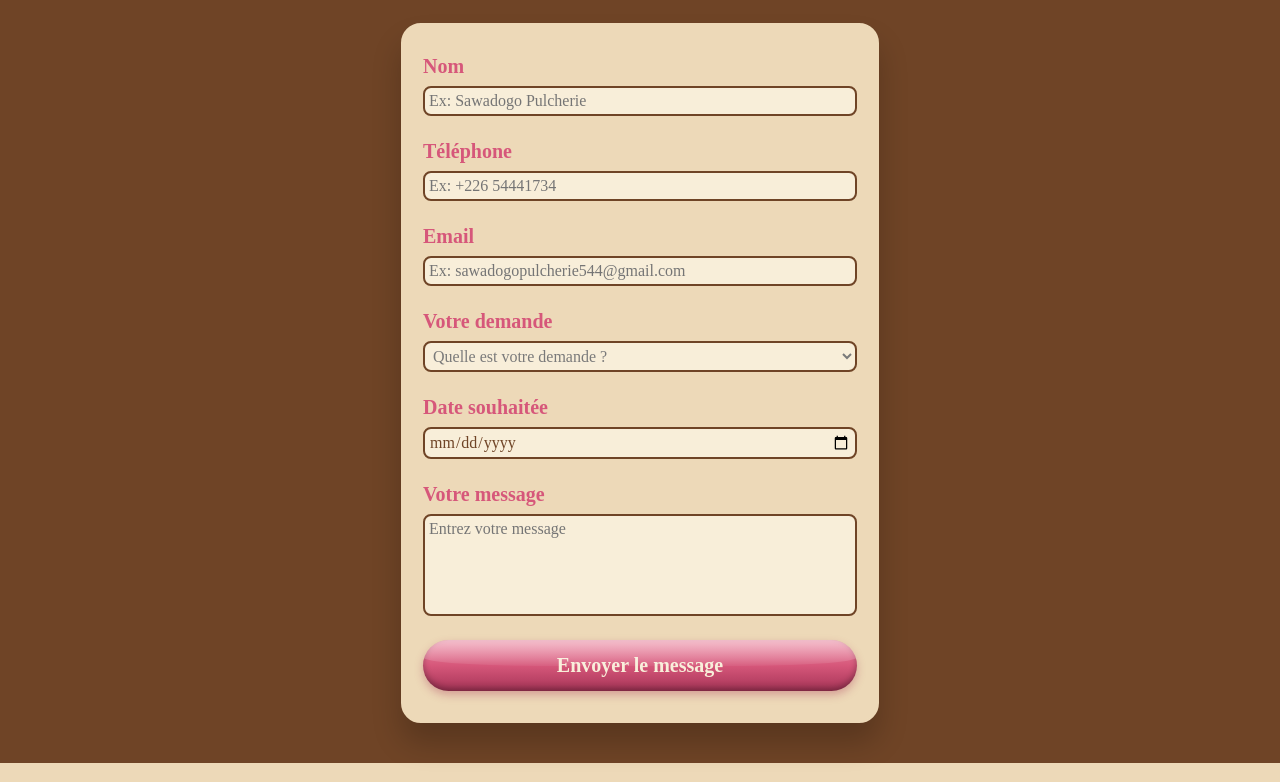
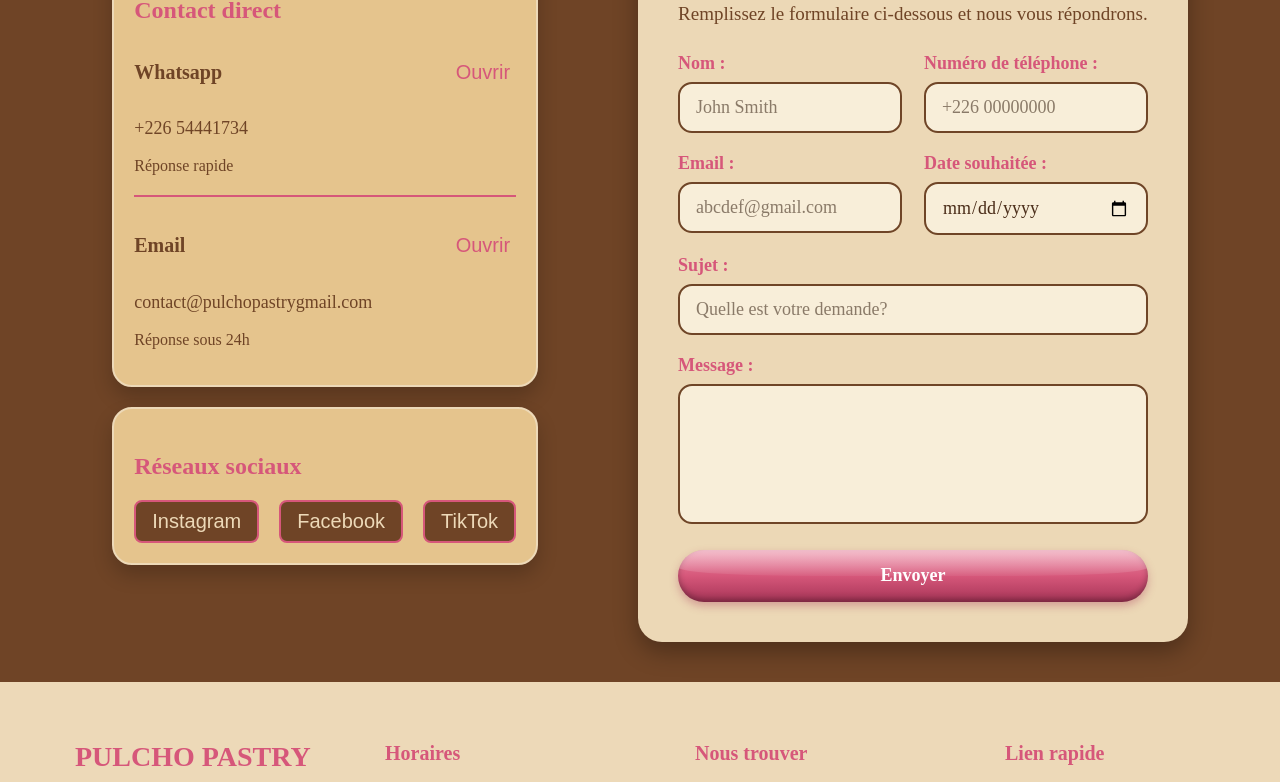
Before and after one commit to sawadogopulcherie544-art/Boutique, a plain HTML site: page contact.html in a window 1280 px wide. Shown: the part 576-1358 px from the top of the page. Drawn offline with Linux system fonts and the light colour scheme.

Commit message:
contact page updating

```diff
--- a/contact.html
+++ b/contact.html
@@ -26,52 +26,95 @@
         <p>Écrivez-nous, nous vous répondons très vite.</p>
       </section>
 
-      <section class="contact-form">
-        <h2>Ecrivez-nous</h2>
+      <section class="contact-infos">
 
-          <form action="#" method="post" class="form-container">
+       <!--CONTIENT LES INFORMATIONS DE CONTACT -->
+        <div class="container">
+
+          <!--INFORMATIONS DE CONTACT-->
+          <div class="contact-direct">
+            <h3>Contact direct</h3>
+
+            <div class="contact-item">
+              <h2>Whatsapp</h2>
+              <button class="contact-button"><a href="https://wa.me/22654441734" target="_blank">Ouvrir</a></button>
+            </div>
+            <p class="contact-number">+226 54441734</p>
+            <p class="contact-description">Réponse rapide</p>
+
+            <hr>
+
+            <div class="contact-item">
+              <h2>Email</h2>
+              <button class="contact-button"><a href="mailto:contact@pulchopastrygmail.com" target="_blank">Ouvrir</a></button>
+            </div>
+            <p class="contact-number">contact@pulchopastrygmail.com</p>
+            <p class="contact-description">Réponse sous 24h</p>
+          </div>
+
+          <!--PAGES RESEAUX SOCIAUX-->
+          <div class="contact-social">
+            <h3>Réseaux sociaux</h3>
+            <div class="social-button">
+              <button class="contact-button"><a href="https://www.instagram.com/pulchopastry/" target="_blank">Instagram</a></button>
+              <button class="contact-button"><a href="https://www.facebook.com/pulchopastry" target="_blank">Facebook</a></button>
+              <button class="contact-button"><a href="https://www.tiktok.com/@pulchopastry" target="_blank">TikTok</a></button>
+            </div>
+          </div>
+
+        </div>
+
+        <!--FORMULAIRE DE CONTACT-->
+
+        <div class="contact-form">
+
+        <h1>Contactez-nous</h1>
+        <p>Remplissez le formulaire ci-dessous et nous vous répondrons.</p>
+
+        <form class="form">
 
           <div class="form-group">
-              <label for="name">Nom</label>
-              <input type="text" id="name" name="name" required placeholder="Ex: Sawadogo Pulcherie">
+            <div class="form-label">
+              <label for="name">Nom :</label>
+              <input type="text" id="name" name="name" placeholder="John Smith" required>
+            </div>
+
+            <div class="form-label">
+              <label for="number">Numéro de téléphone :</label>
+              <input type="tel" id="number" name="number" placeholder="+226 00000000" required>
+            </div>
           </div>
 
           <div class="form-group">
-              <label for ="phone">Téléphone</label>
-              <input type="tel" id="phone" name="phone" required placeholder="Ex: +226 54441734">
+            <div class="form-label">
+              <label for="email">Email :</label>
+              <input type="email" id="email" name="email" placeholder="abcdef@gmail.com" required>
             </div>
 
-            <div class="form-group">
-              <label for="email">Email</label>
-              <input type="email" id="email" name="email" required placeholder="Ex: sawadogopulcherie544@gmail.com">
+            <div class="form-label">
+              <label for="date">Date souhaitée :</label>
+              <input type="date" id="date" name="date" required>
+            </div>
           </div>
 
-            <div class="form-group">
-              <label for="demande">Votre demande</label>
-              <select id="demande" name="demande" required>
-                <option value="" disabled selected>Quelle est votre demande ?</option>
-                <option>Commander une douceur</option>
-                <option>Gâteau personnalisé (anniversaire, mariage…)</option>
-                <option>Organiser un événement</option>
-                <option>Poser une question</option>
-                <option>Autre demande</option>
-              </select>
+          <div class="form-label">
+            <label for="subject">Sujet :</label>
+            <input type="text" id="subject" name="subject" placeholder="Quelle est votre demande?">
           </div>
 
-            <div class="form-group">
-              <label for="date">Date souhaitée</label>
-              <input type="date" id="date" name="date" required>
+          <div class="form-label">
+            <label for="message">Message :</label>
+            <textarea id="message" name="message" rows="5" required></textarea>
           </div>
 
-            <div class="form-group">
-              <label for="message">Votre message</label>
-              <textarea id="message" name="message" rows="5" required placeholder="Entrez votre message"></textarea>
+          <button type="submit">Envoyer</button>
+        </form>
+
         </div>
 
-            <button type="submit">Envoyer le message</button>
-          </form>
 
       </section>
+
 
     </main>
    <footer>
@@ -91,7 +134,7 @@
     <h3>Nous trouver</h3>
     <p>Ouagadougou / Burkina Faso</p>
     <p>Téléphone : +226 54441734</p>
-    <p>Adresse mail : sawadogopulcherie544@gmail.com</p>
+    <p>Adresse mail : sawadogopulcherie@gmail.com</p>
   </div>
 
   <div>
--- a/css/style.css
+++ b/css/style.css
@@ -248,6 +248,14 @@ footer div{
     .produit-items{
         flex-wrap: wrap;
     }
+    .contact-infos {
+        grid-template-columns: 1fr;
+        padding: 40px 16px 60px;
+    }
+  .contact-form {
+    order: -1;
+    padding: 24px 16px;
+  }
 }
 
 /*Produits.html*/
@@ -540,75 +548,176 @@ footer div{
     color: #6F4426;
     margin-bottom: 40px;
 }
-.contact-form{
-    padding:  40px 20px;
+/*BOX DE GAUCHE*/
+
+.contact-infos{
+    padding: 40px 20px;
+    display: flex;
+    justify-content: center;
+    gap: 80px;
+    flex-wrap: wrap;
     background-color: #6F4426;
 }
-.contact-form h2{
-    font-size: 36px;
-    color: #EDD9B8;
-    margin-bottom: 40px;
-    text-align: center;
+.container{
+    padding: 40px 20px;
 }
-.contact-form form{
-    background-color: #EDD9B8;
-    padding: 30px 20px;
-    gap: 24px;
-    width: 35%;
-    margin: 0 auto;
-    display: flex;
-    flex-direction: column;
+.contact-direct{
+    background-color: #E5C48D;
+    padding: 20px;
+    margin-bottom: 20px;
     border-radius: 20px;
     border: 2px solid #EDD9B8;
-    box-shadow: 0 20px 30px rgba(0, 0, 0, 0.2);
+    box-shadow: 0 10px 20px rgba(0, 0, 0, 0.2);
 }
-.form-group{
+.contact-direct h3{
+    font-size: 24px;
+    color: #D6577A;
+    margin-bottom: 20px;
+}
+.contact-direct h2{
+    font-size: 20px;
+    color: #6F4426;
+}
+.contact-item{
     display: flex;
-    flex-direction: column;
-    gap: 8px;
+    justify-content: space-between;
+    align-items: center;
 }
-.form-group label{
+.contact-item .contact-button{
+    border: none;
+    background-color: #E5C48D;
+}
+.contact-item .contact-button a{
+    text-decoration: none;
+    color: #D6577A;
     font-size: 20px;
+}
+hr{
+    border: 1px solid #D6577A;
+    margin: 20px 0;
+}
+.contact-social{
+    background-color: #E5C48D;
+    padding: 20px;
+    border-radius: 20px;
+    border: 2px solid #EDD9B8;
+    box-shadow: 0 10px 20px rgba(0, 0, 0, 0.2);
+}
+.contact-social h3{
+    font-size: 24px;
     color: #D6577A;
-    font-weight: bold;
+    margin-bottom: 20px;
 }
-.form-group input, .form-group textarea, .form-group select{
-    padding: 4px;
+.social-button{
+    display: flex;
+    justify-content: center;
+    gap: 20px;
+    flex-wrap: wrap;
+}
+.contact-social .contact-button{
+    border: none;
+    background-color: #6F4426;
+    border-radius: 8px;
+    border: 2px solid #D6577A;
+    padding: 8px 16px;
+}
+.contact-social .contact-button a{
+    text-decoration: none;
+    color: #EDD9B8;
+    font-size: 20px;
+}
+.contact-number{
+    font-size: 18px;
+    color: #6F4426
+}
+.contact-description{
     font-size: 16px;
-    border: 2px solid #6F4426;
-    border-radius: 8px;
-    background-color: #f8eed9;
     color: #6F4426;
-    font-family: inherit;
 }
-.form-group textarea{
+/*BOX DE DROITE*/
+
+.contact-form {
+  background: #ecd8b6;
+  border-radius: 24px;
+  padding: 40px;
+  box-shadow: 0 10px 25px rgba(0, 0, 0, .3);
+  color: #6F4426;
+}
+.contact-form h1 {
+    margin: 0 0 8px;
+    font-size: 38px;
+    color: #D6577A;
+}
+.contact-form p {
+    margin: 0 0 28px;
+    font-size: 19px;
+}
+.form {
+    display: grid;
+    gap: 20px;
+}
+.form-group {
+  display: grid;
+  grid-template-columns: repeat(auto-fit, minmax(220px, 1fr));
+  gap: 20px 22px;
+}
+.form-label {
+  display: flex;
+  flex-direction: column;
+  gap: 8px;
+  min-width: 0;
+}
+.form-label label { font-size: 18px;
+    font-weight: 700;
+    color: #D6577A;
+}
+.form-label input,
+.form-label textarea {
+  width: 100%;
+  min-width: 0;
+  box-sizing: border-box;
+  padding: 13px 16px;
+  font-family: inherit;
+  font-size: 18px;
+  color: #4a2c18;
+  background: #f8eed9;
+  border: 2px solid #6f4527;
+  border-radius: 14px;
+}
+.form-label textarea {
+    min-height: 140px;
     resize: none;
 }
-.form-group select:invalid {
-  color: #7a7a7a;;
+.form-label input::placeholder, .form-label textarea::placeholder {
+    color: #8a7a68;
 }
-.form-group select option {
-  color: #6F4426;
+.form-label input:focus, .form-label textarea:focus {
+  outline: 0;
+  border-color: #D6577A;
+  background: #fff;
 }
-.form-container button {
+.form button[type="submit"] {
   position: relative;
   overflow: hidden;
-  padding: 14px;
-  font-size: 20px;
-  font-weight: bold;
+  display: block;
+  box-sizing: border-box;
+  width: 100%;
+  margin-top: 6px;
+  padding: 14px 20px;
   font-family: inherit;
-  color: #f8eed9;
+  font-size: 18px;
+  font-weight: 700;
+  line-height: 1.3;
+  color: #fff;
   border: none;
   outline: none;
   border-radius: 30px;
   cursor: pointer;
   background: linear-gradient(to bottom, #EC8AA3, #D6577A 50%, #A63457);
-  box-shadow:
-    inset 0 -3px 6px rgba(0,0,0,.3),
-    0 4px 8px rgba(166,52,87,.35);
+  box-shadow: inset 0 -3px 6px rgba(0,0,0,.3), 0 4px 8px rgba(166,52,87,.35);
   transition: transform .2s, filter .2s;
 }
-.form-container button::before {
+.form button[type="submit"]::before {
   content: "";
   position: absolute;
   top: 0;
@@ -619,7 +728,7 @@ footer div{
   background: linear-gradient(to bottom, rgba(255,255,255,.45), rgba(255,255,255,.05));
   pointer-events: none;
 }
-.form-container button:hover {
+.form button[type="submit"]:hover {
   filter: brightness(1.12);
   transform: translateY(-2px);
 }
```
Lines whose indentation alone changed are shown as unchanged.
